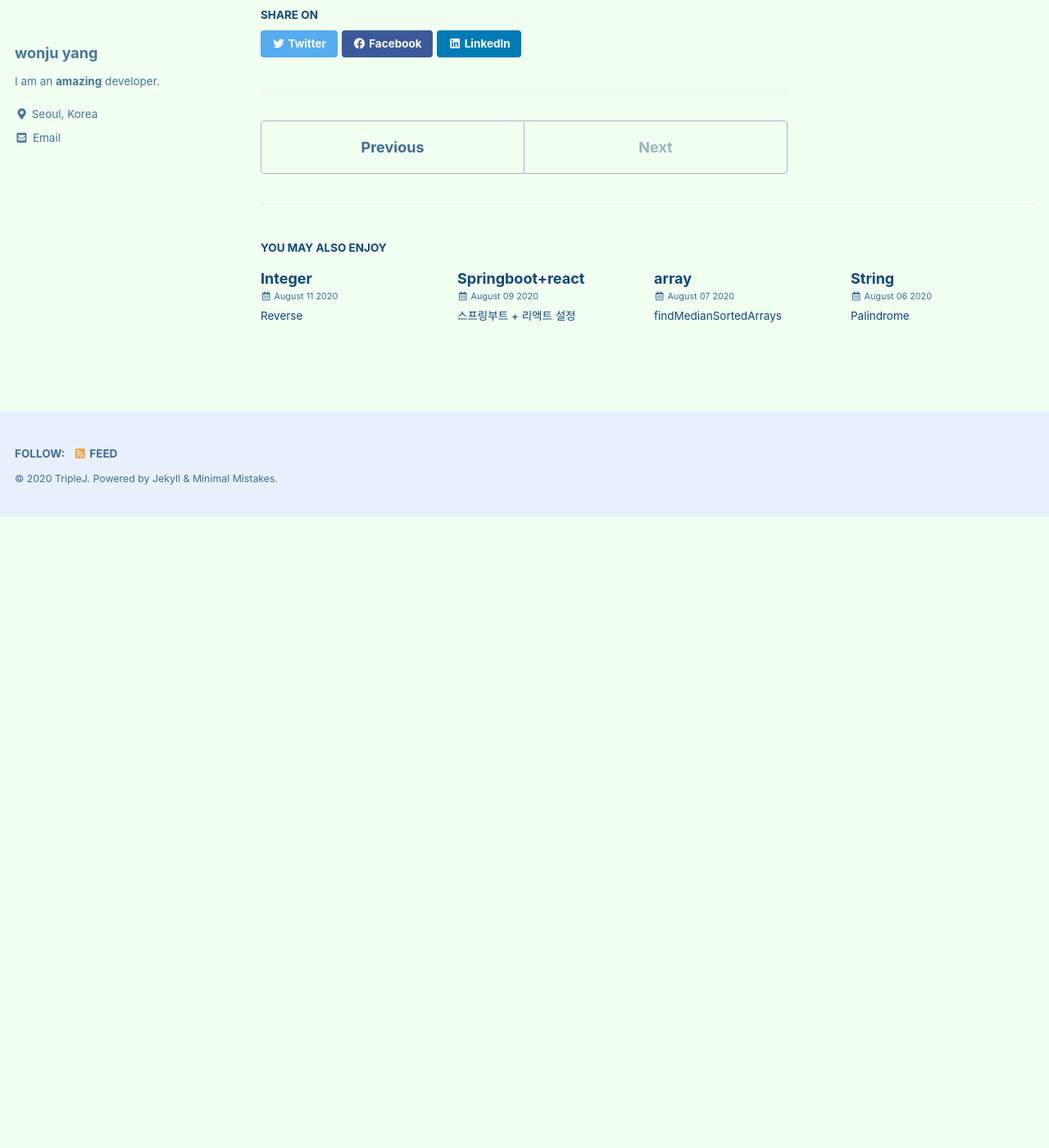
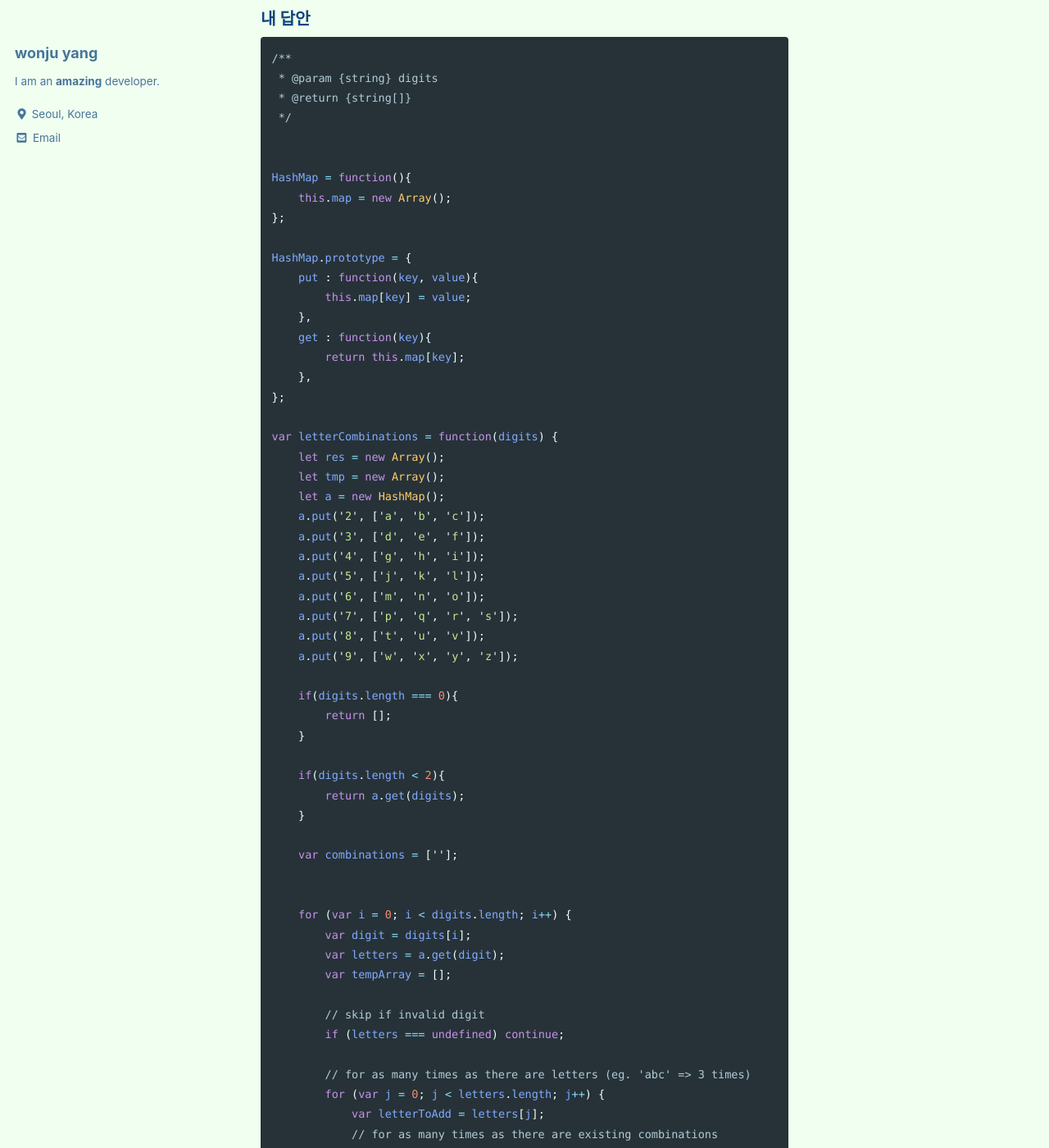
Before and after one commit to wonjuYang/wonjuYang.github.io, a Jekyll site: the page built from _posts/2020-08-12-HashMap.md, in a window 1280 px wide and 1400 px high, scrolled down 3469 px. Shown: the whole window at 82% size. Built offline with Jekyll 4.4.1, drawn with Linux system fonts in a browser that asks for light colours; cached includes are drawn as plain includes; before the commit the page ends 4099 px from its top, so only the background shows below that; some of the changed text lies outside the part shown.

Commit message:
integer,hashmap+1

````diff
--- a/_posts/2020-08-12-HashMap.md
+++ b/_posts/2020-08-12-HashMap.md
@@ -136,3 +136,79 @@ var romanToInt = function(s) {
 ```
 
 ***
+
+## Letter Combinations of a Phone Number
+
+> [문제](https://leetcode.com/problems/letter-combinations-of-a-phone-number/submissions/)
+
+
+### 내 답안
+
+```javascript
+/**
+ * @param {string} digits
+ * @return {string[]}
+ */
+
+
+HashMap = function(){
+    this.map = new Array();
+};
+
+HashMap.prototype = {
+    put : function(key, value){
+        this.map[key] = value;
+    },
+    get : function(key){
+        return this.map[key];
+    },
+};
+
+var letterCombinations = function(digits) {
+    let res = new Array();
+    let tmp = new Array();
+    let a = new HashMap();
+    a.put('2', ['a', 'b', 'c']);
+    a.put('3', ['d', 'e', 'f']);
+    a.put('4', ['g', 'h', 'i']);
+    a.put('5', ['j', 'k', 'l']);
+    a.put('6', ['m', 'n', 'o']);
+    a.put('7', ['p', 'q', 'r', 's']);
+    a.put('8', ['t', 'u', 'v']);
+    a.put('9', ['w', 'x', 'y', 'z']);
+
+    if(digits.length === 0){
+        return [];
+    }
+
+    if(digits.length < 2){
+        return a.get(digits);
+    }
+
+    var combinations = [''];
+
+
+    for (var i = 0; i < digits.length; i++) {
+        var digit = digits[i];
+        var letters = a.get(digit);
+        var tempArray = [];
+
+        // skip if invalid digit
+        if (letters === undefined) continue;
+
+        // for as many times as there are letters (eg. 'abc' => 3 times)
+        for (var j = 0; j < letters.length; j++) {
+            var letterToAdd = letters[j];
+            // for as many times as there are existing combinations
+            // (eg. ['ad', 'bd', 'cd'] => 3 times)
+            for (var k = 0; k < combinations.length; k++) {
+                var combination = combinations[k];
+                tempArray.push(combination + letterToAdd);
+            }
+        }
+        combinations = tempArray;
+    }
+    return combinations;
+};
+
+```
````
Also changed, not shown: _posts/2020-08-11-Integer.md (+54 -1 lines).
